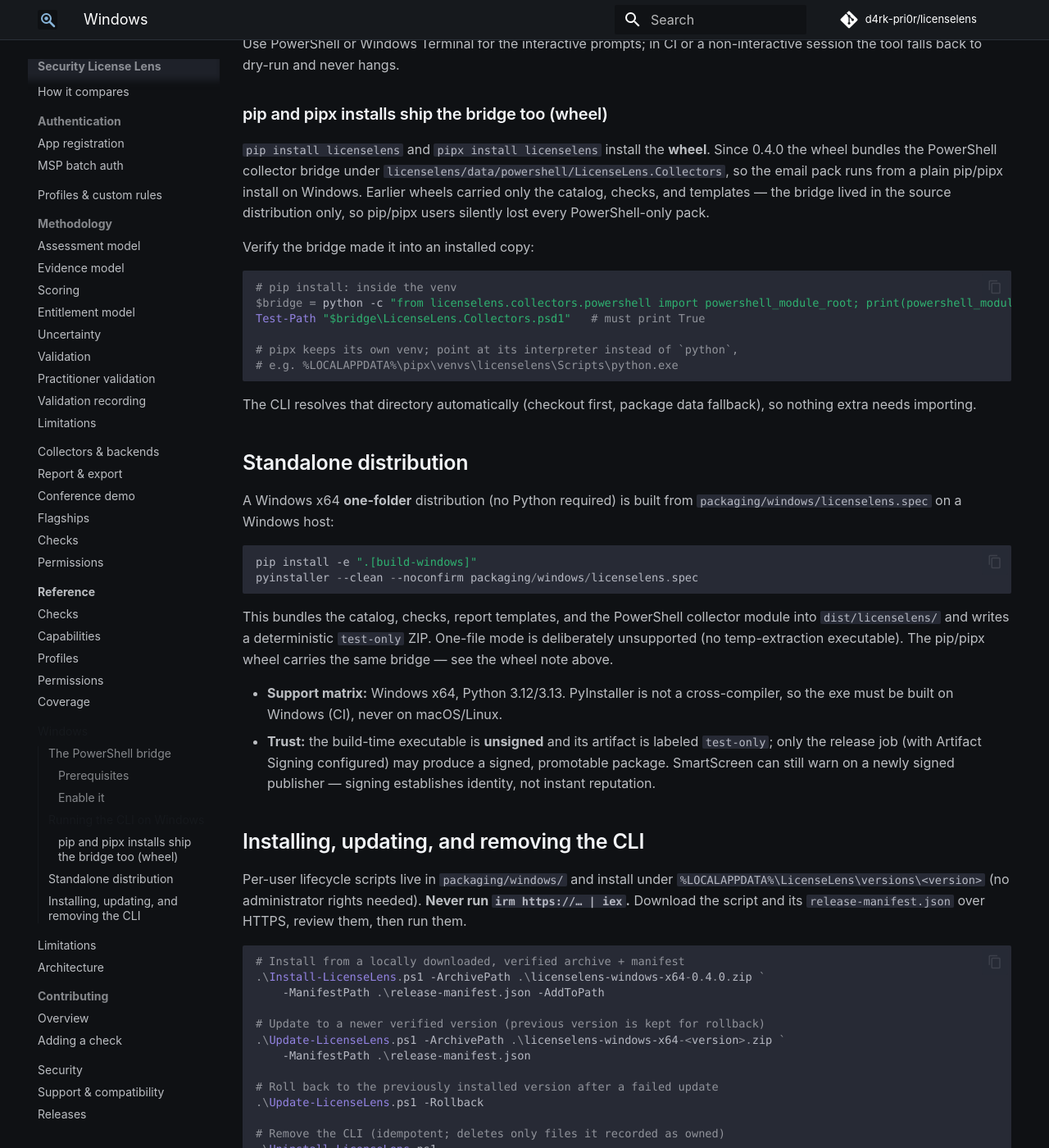
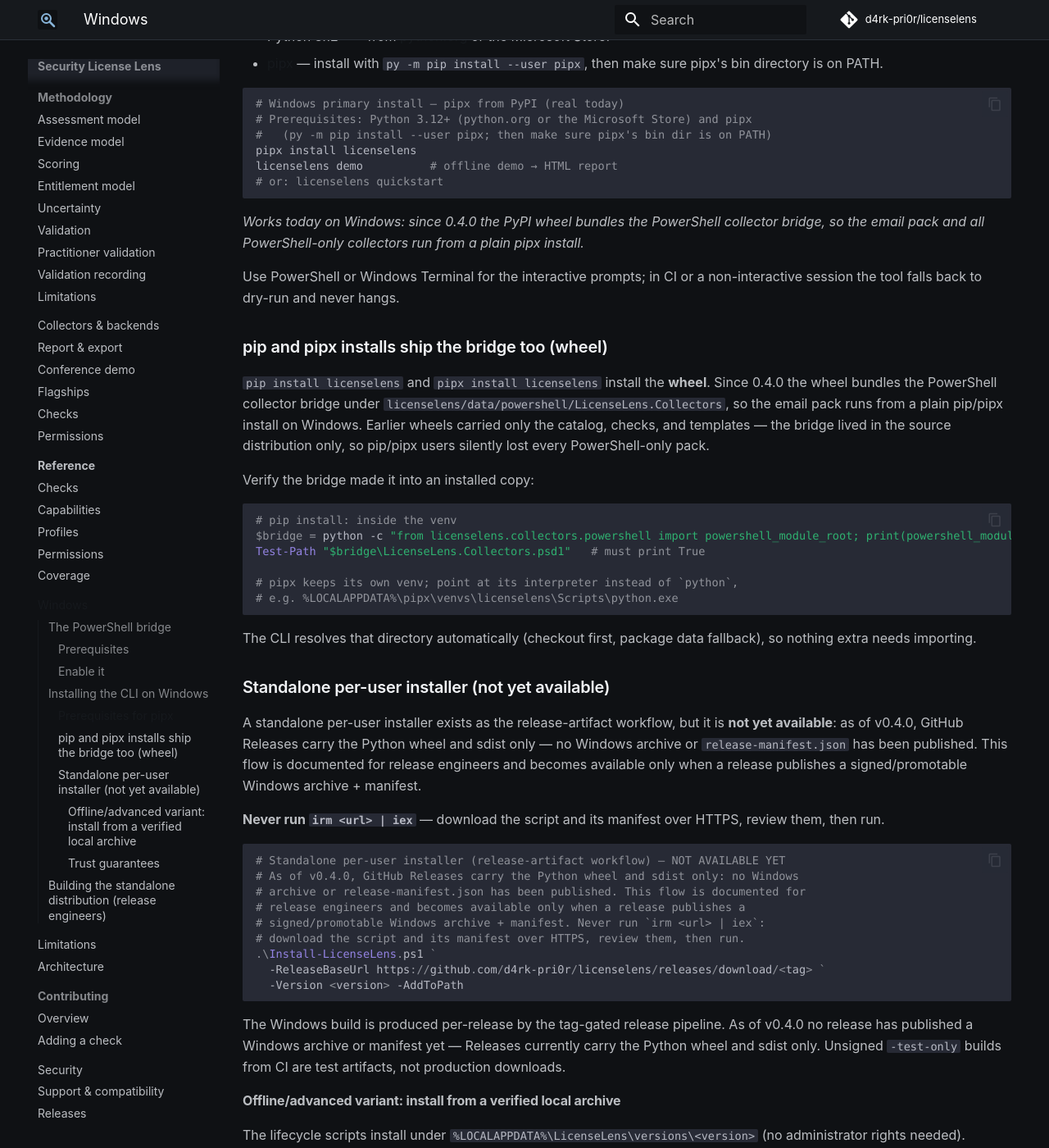
Before and after one commit to d4rk-pri0r/licenselens, an MkDocs documentation site: the page built from docs/windows.md, in a window 1280 px wide and 1400 px high, scrolled down 974 px. Shown: the whole window at 82% size. Built offline with MkDocs 1.6.1 and Material for MkDocs 9.7.7, drawn with Linux system fonts in a browser that asks for light colours; comment, search, counter and statistics services are not loaded; some of the changed text lies outside the part shown.

Commit message:
docs: make Windows guide pipx-first and honest

````diff
--- a/docs/windows.md
+++ b/docs/windows.md
@@ -30,14 +30,30 @@
 
 The bridge never calls write cmdlets; every adapter is read-only.
 
-## Running the CLI on Windows
+## Installing the CLI on Windows
+
+The primary way to run LicenseLens on Windows is `pipx install licenselens`
+from PyPI — it works today.
+
+### Prerequisites for pipx
+
+- Python 3.12+ — from [python.org](https://www.python.org/downloads/) or the
+  Microsoft Store.
+- [pipx](https://pipx.pypa.io/) — install with `py -m pip install --user pipx`,
+  then make sure pipx's bin directory is on PATH.
 
 ```powershell
-py -3.12 -m venv .venv
-.\.venv\Scripts\Activate.ps1
-pip install -e ".[dev]"
-licenselens demo -o reports
+# Windows primary install — pipx from PyPI (real today)
+# Prerequisites: Python 3.12+ (python.org or the Microsoft Store) and pipx
+#   (py -m pip install --user pipx; then make sure pipx's bin dir is on PATH)
+pipx install licenselens
+licenselens demo          # offline demo → HTML report
+# or: licenselens quickstart
 ```
+
+*Works today on Windows: since 0.4.0 the PyPI wheel bundles the PowerShell
+collector bridge, so the email pack and all PowerShell-only collectors run from
+a plain pipx install.*
 
 Use PowerShell or Windows Terminal for the interactive prompts; in CI or a
 non-interactive session the tool falls back to dry-run and never hangs.
@@ -65,13 +81,81 @@
 The CLI resolves that directory automatically (checkout first, package data
 fallback), so nothing extra needs importing.
 
-## Standalone distribution
+### Standalone per-user installer (not yet available)
+
+A standalone per-user installer exists as the release-artifact workflow, but it
+is **not yet available**: as of v0.4.0, GitHub Releases carry the Python wheel
+and sdist only — no Windows archive or `release-manifest.json` has been
+published. This flow is documented for release engineers and becomes available
+only when a release publishes a signed/promotable Windows archive + manifest.
+
+**Never run `irm <url> | iex`** — download the script and its manifest over
+HTTPS, review them, then run.
+
+```powershell
+# Standalone per-user installer (release-artifact workflow) — NOT AVAILABLE YET
+# As of v0.4.0, GitHub Releases carry the Python wheel and sdist only: no Windows
+# archive or release-manifest.json has been published. This flow is documented for
+# release engineers and becomes available only when a release publishes a
+# signed/promotable Windows archive + manifest. Never run `irm <url> | iex`:
+# download the script and its manifest over HTTPS, review them, then run.
+.\Install-LicenseLens.ps1 `
+  -ReleaseBaseUrl https://github.com/d4rk-pri0r/licenselens/releases/download/<tag> `
+  -Version <version> -AddToPath
+```
+
+The Windows build is produced per-release by the tag-gated release pipeline. As
+of v0.4.0 no release has published a Windows archive or manifest yet — Releases
+currently carry the Python wheel and sdist only. Unsigned `-test-only` builds
+from CI are test artifacts, not production downloads.
+
+#### Offline/advanced variant: install from a verified local archive
+
+The lifecycle scripts install under
+`%LOCALAPPDATA%\LicenseLens\versions\<version>` (no administrator rights
+needed).
+
+```powershell
+# Install from a locally downloaded, verified archive + manifest
+.\Install-LicenseLens.ps1 -ArchivePath .\licenselens-windows-x64-<version>.zip `
+    -ManifestPath .\release-manifest.json -AddToPath
+
+# Update to a newer verified version (previous version is kept for rollback)
+.\Update-LicenseLens.ps1 -ArchivePath .\licenselens-windows-x64-<version>.zip `
+    -ManifestPath .\release-manifest.json
+
+# Roll back to the previously installed version after a failed update
+.\Update-LicenseLens.ps1 -Rollback
+
+# Remove the CLI (idempotent; deletes only files it recorded as owned)
+.\Uninstall-LicenseLens.ps1
+```
+
+#### Trust guarantees
+
+- **Checksum first.** Every archive is SHA-256-verified against the manifest
+  before extraction; a mismatch aborts with nothing installed.
+- **Signature only when promised.** Authenticode is checked on `licenselens.exe`
+  only when the manifest says `signed: true`. An unsigned artifact is treated as
+  `test-only`, and a promised-but-missing signature is a hard failure.
+- **Atomic shim.** The `current` shim is switched with an atomic replace, so an
+  interrupted update leaves the old or the new version — never a half-written
+  marker — and the previous version stays available for `-Rollback`.
+- **PATH consent.** The user PATH is changed only when you pass `-AddToPath`;
+  uninstall removes only the exact entry it added.
+- **Owned files only.** Uninstall deletes only paths recorded in `state.json`;
+  foreign files in the directory are left untouched.
+
+## Building the standalone distribution (release engineers)
+
+These commands require a git checkout of the repository and a Windows build
+host; they are for release engineers, not for installing the tool.
 
 A Windows x64 **one-folder** distribution (no Python required) is built from
 `packaging/windows/licenselens.spec` on a Windows host:
 
 ```powershell
-pip install -e ".[build-windows]"
+py -m pip install --editable ".[build-windows]"
 pyinstaller --clean --noconfirm packaging/windows/licenselens.spec
 ```
 
@@ -87,44 +171,6 @@
   may produce a signed, promotable package. SmartScreen can still warn on a
   newly signed publisher — signing establishes identity, not instant reputation.
 
-## Installing, updating, and removing the CLI
-
-Per-user lifecycle scripts live in `packaging/windows/` and install under
-`%LOCALAPPDATA%\LicenseLens\versions\<version>` (no administrator rights needed).
-**Never run `irm https://… | iex`.** Download the script and its
-`release-manifest.json` over HTTPS, review them, then run them.
-
-```powershell
-# Install from a locally downloaded, verified archive + manifest
-.\Install-LicenseLens.ps1 -ArchivePath .\licenselens-windows-x64-0.4.0.zip `
-    -ManifestPath .\release-manifest.json -AddToPath
-
-# Update to a newer verified version (previous version is kept for rollback)
-.\Update-LicenseLens.ps1 -ArchivePath .\licenselens-windows-x64-<version>.zip `
-    -ManifestPath .\release-manifest.json
-
-# Roll back to the previously installed version after a failed update
-.\Update-LicenseLens.ps1 -Rollback
-
-# Remove the CLI (idempotent; deletes only files it recorded as owned)
-.\Uninstall-LicenseLens.ps1
-```
-
-The trust guarantees:
-
-- **Checksum first.** Every archive is SHA-256-verified against the manifest
-  before extraction; a mismatch aborts with nothing installed.
-- **Signature only when promised.** Authenticode is checked on `licenselens.exe`
-  only when the manifest says `signed: true`. An unsigned artifact is treated as
-  `test-only`, and a promised-but-missing signature is a hard failure.
-- **Atomic shim.** The `current` shim is switched with an atomic replace, so an
-  interrupted update leaves the old or the new version — never a half-written
-  marker — and the previous version stays available for `-Rollback`.
-- **PATH consent.** The user PATH is changed only when you pass `-AddToPath`;
-  uninstall removes only the exact entry it added.
-- **Owned files only.** Uninstall deletes only paths recorded in `state.json`;
-  foreign files in the directory are left untouched.
-
 See [Collectors and backends](collectors.md) for how the bridge fits the data
 plane, and [Limitations](limitations.md) for what email collection can and
 cannot read.
````
